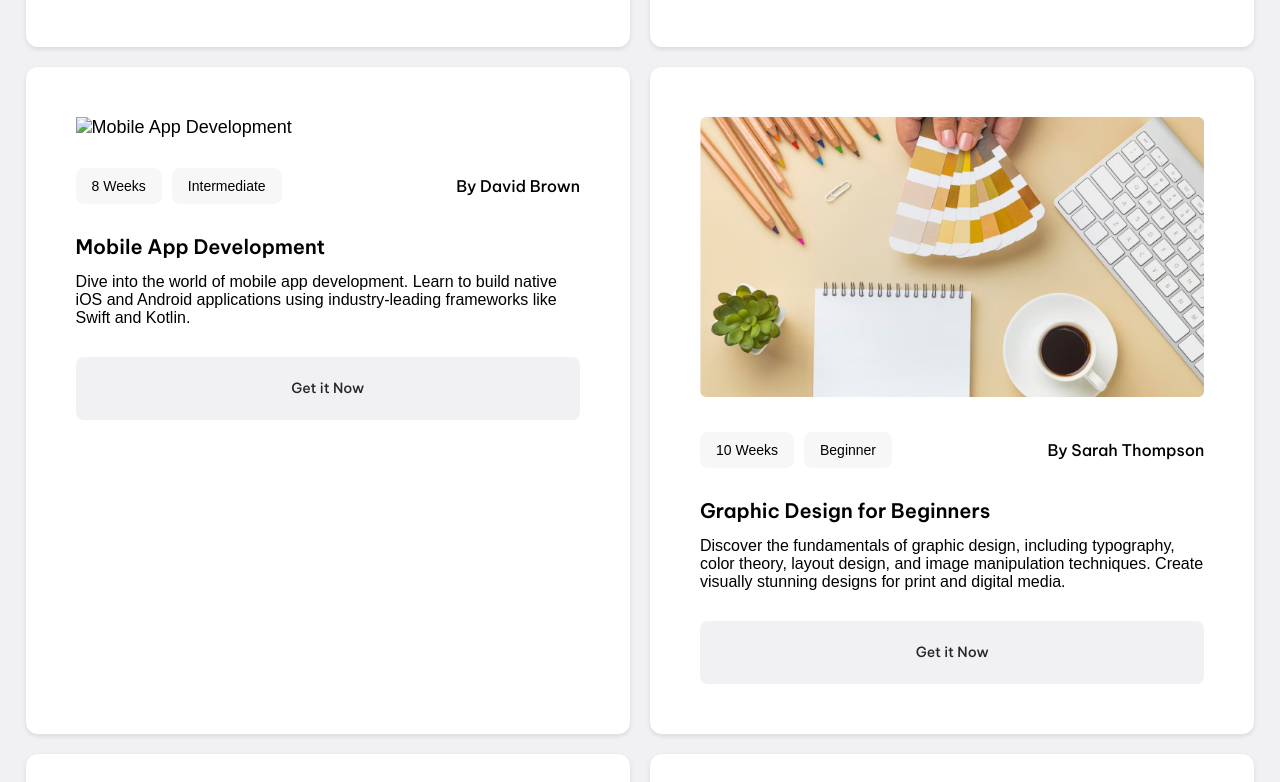
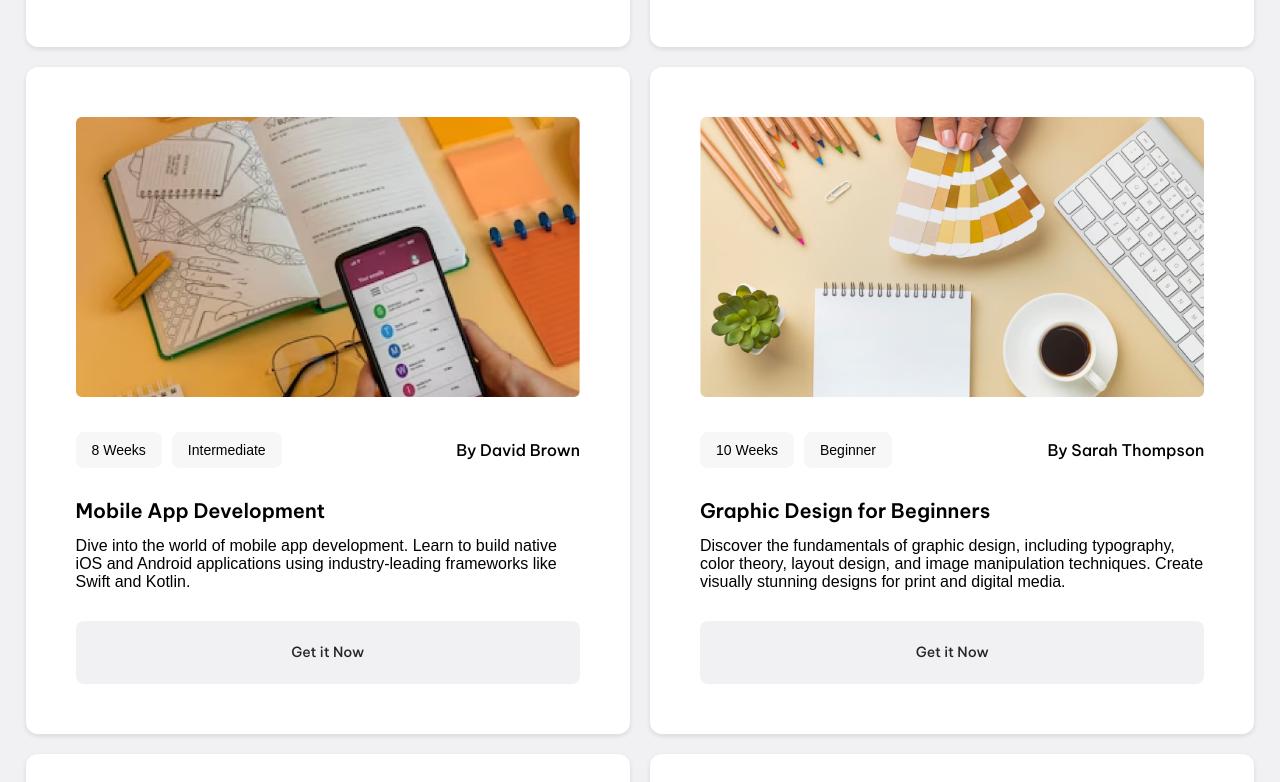
Before and after one commit to jonhorcicka/01-E-Learning-Educational, a website: page home/home.html in a window 1280 px wide. Shown: the part 3508-4290 px from the top of the page. Drawn offline with nearby package versions, Linux system fonts and the light colour scheme; files whose address does not match are found by name; a web font is replaced by a local one.

Commit message:
napojeni obrazku v home page

```diff
--- a/home/home.html
+++ b/home/home.html
@@ -220,7 +220,7 @@
                 </div>
                 <div class="card wow animate__animated animate__bounceInLeft">
                     <div >
-                    <img src=../img/phoneapp.jpeg" alt="Mobile App Development">
+                    <img src="../img/phoneapp.jpeg" alt="Mobile App Development">
                     <div class="card__advance">
                         <div class="week">
                             <p>8 Weeks</p>
```
